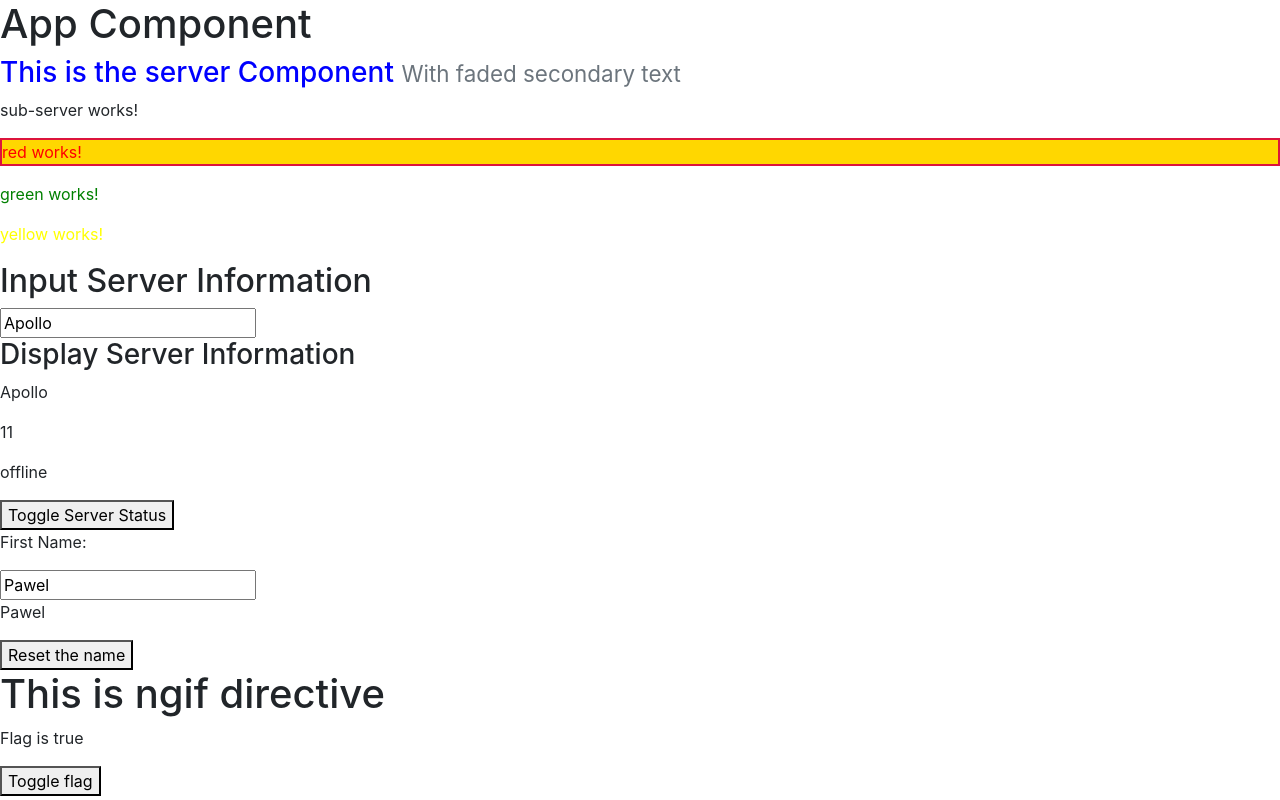
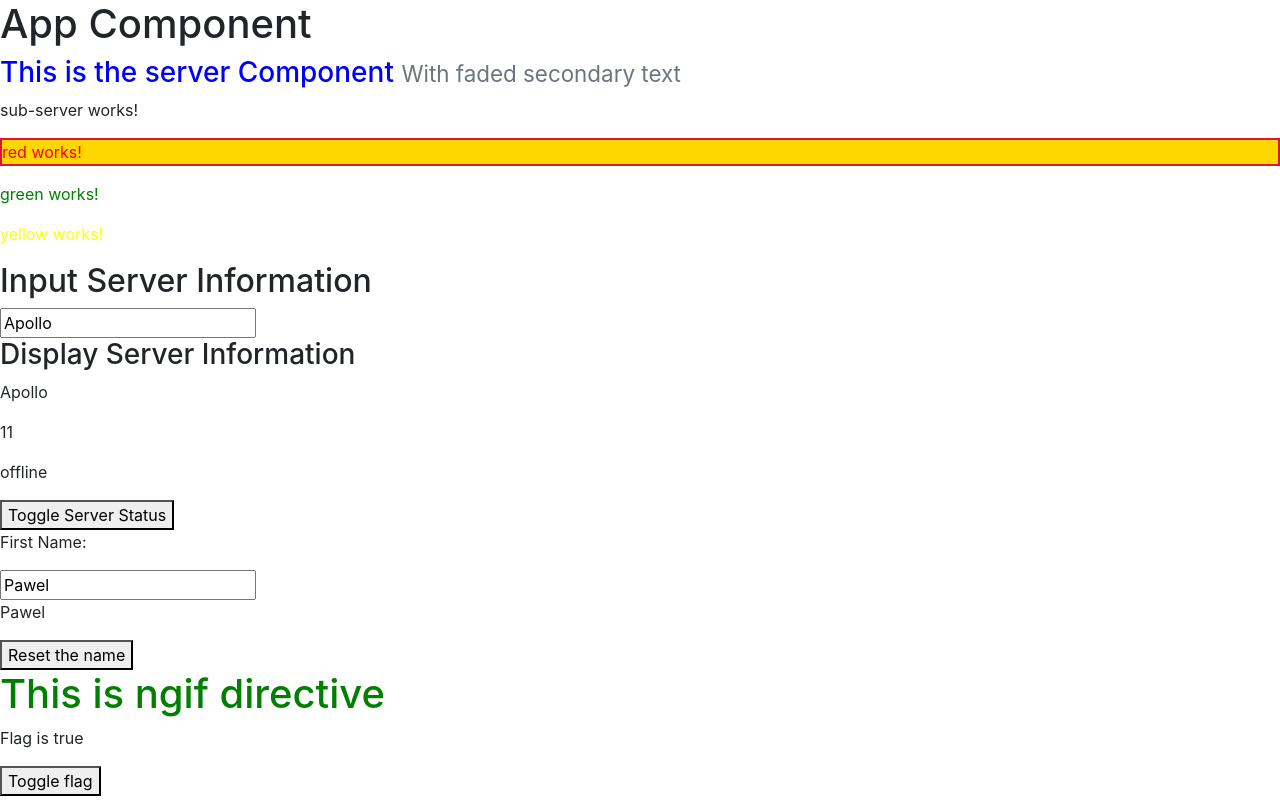
Before and after one commit to pawgid/angularApp, an Angular app: page / in a window 1280 px wide. Built offline with nearby package versions, Linux system fonts and the light colour scheme.

Commit message:
Added ng style directive to change paragraph color dynamically

```diff
--- a/src/app/app.component.html
+++ b/src/app/app.component.html
@@ -17,7 +17,7 @@
 <p>{{firstName}}</p>
 <button (click) ="resetTheName()" [disabled]="checkName()">Reset the name</button>
 
-<h1>This is ngif directive</h1>
+<h1 [ngStyle]="{color: getColor()}">This is ngif directive</h1>
 
 <p *ngIf="flag; else elseblock">Flag is true</p>
 <ng-template #elseblock>
--- a/src/app/app.component.ts
+++ b/src/app/app.component.ts
@@ -47,4 +47,12 @@ export class AppComponent {
     this.flag = !this.flag;
     return this.flag;
   }
+
+  getColor() {
+    if(this.flag == true) {
+      return 'green'
+    } else {
+      return 'red'
+    }
+  }
 }
```
